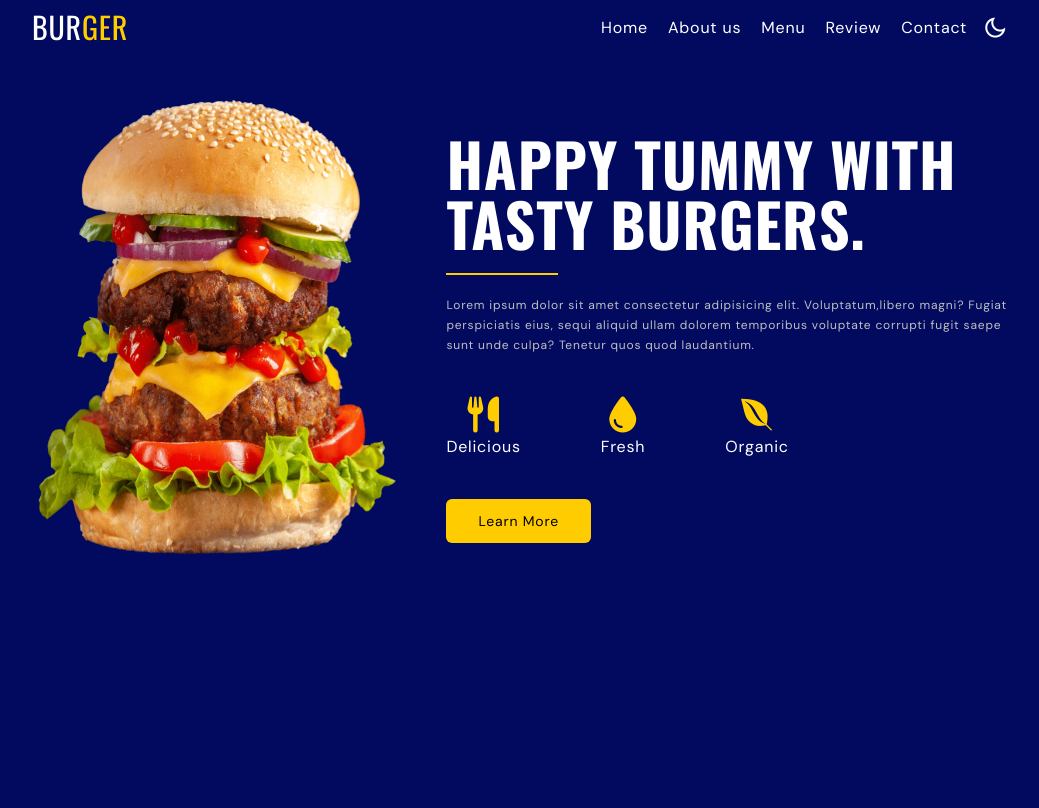
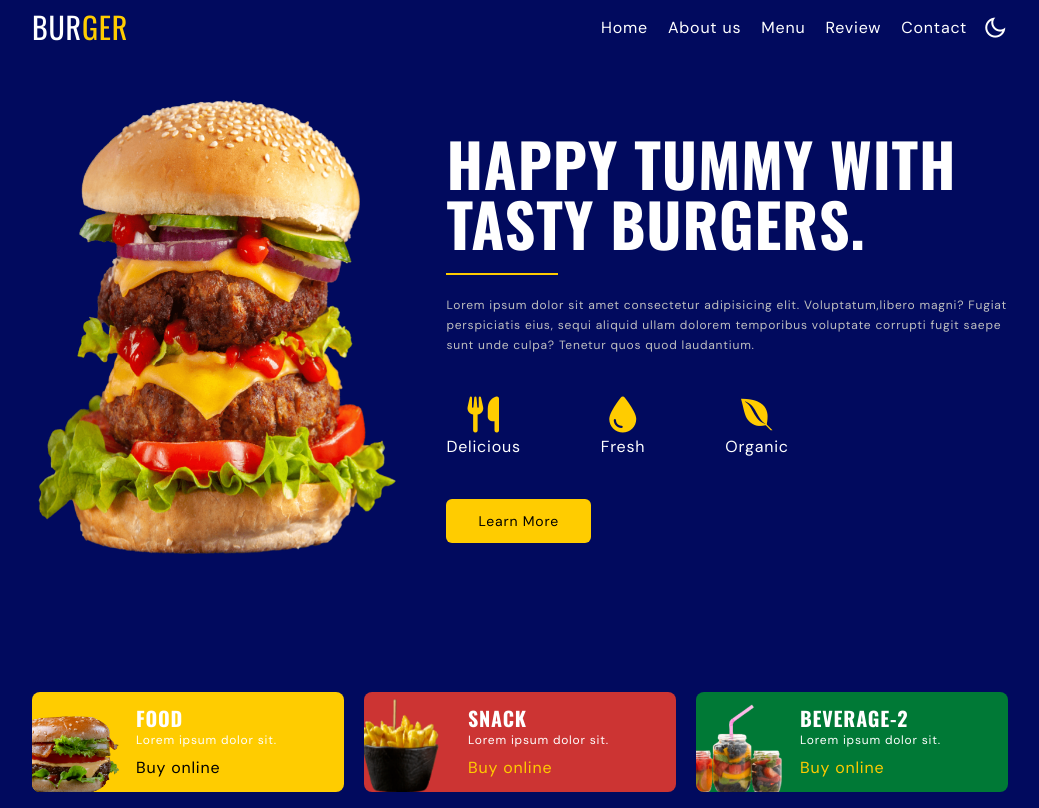
Before and after one commit to Alireza-ghanbari/burger-shop, a website: page src/index.html in a window 1280 px wide. Shown: the whole page, without its empty margins (120-1159 px from the left). Drawn offline with nearby package versions, Linux system fonts and the light colour scheme.

Commit message:
create category cards

```diff
--- a/src/index.html
+++ b/src/index.html
@@ -105,6 +105,57 @@
     </section>
 
     <!--~~~~~~~~~~~~~~~ Category ~~~~~~~~~~~~~~~-->
+    <section id="category">
+      <div class="container flex flex-col gap-5 md:flex-row">
+        <!-- card 1 -->
+        <div class="category__card bg-secondaryColor flex py-3 rounded-lg overflow-hidden md:flex-1">
+          <div class="basis-1/3 relative">
+            <img src="img/burger-1.png" alt="category image" class="absolute w-28 -bottom-4 -left-4">
+          </div>
+
+          <div>
+            <div class="mb-2">
+              <h4 class="card__title">Food</h4>
+              <p class="text-xs">Lorem ipsum dolor sit.</p>
+            </div>
+
+            <a href="#" class="text-blackColor cursor-pointer">Buy online</a>
+          </div>
+        </div>
+
+        <!-- card 2 -->
+        <div class="category__card bg-redColor flex py-3 rounded-lg overflow-hidden md:flex-1">
+          <div class="basis-1/3 relative">
+            <img src="img/snack-1.png" alt="category image" class="absolute w-28 -bottom-4 -left-4">
+          </div>
+
+          <div>
+            <div class="mb-2">
+              <h4 class="card__title">Snack</h4>
+              <p class="text-xs">Lorem ipsum dolor sit.</p>
+            </div>
+
+            <a href="#" class="text-secondaryColor cursor-pointer">Buy online</a>
+          </div>
+        </div>
+
+        <!-- card 3 -->
+        <div class="category__card bg-greenColor flex py-3 rounded-lg overflow-hidden md:flex-1">
+          <div class="basis-1/3 relative">
+            <img src="img/beverage-2.png" alt="category image" class="absolute w-28 -bottom-4 -left-4">
+          </div>
+
+          <div>
+            <div class="mb-2">
+              <h4 class="card__title">beverage-2</h4>
+              <p class="text-xs">Lorem ipsum dolor sit.</p>
+            </div>
+
+            <a href="#" class="text-secondaryColor cursor-pointer">Buy online</a>
+          </div>
+        </div>
+      </div>
+    </section>
 
     <!--~~~~~~~~~~~~~~~ Promo ~~~~~~~~~~~~~~~-->
 
--- a/src/input.css
+++ b/src/input.css
@@ -25,8 +25,13 @@
 }
 
 @layer utilities {
-    .home__title {
+    .home__title,
+    .card__title {
         @apply text-4xl font-oswald font-bold uppercase lg:text-6xl;
+    }
+
+    .card__title {
+        @apply text-xl
     }
 
     .separator {
@@ -36,4 +41,5 @@
     .paragraph {
         @apply text-paragraphColor text-xs leading-5
     }
+
 }
```
Also changed, not shown: src/output.css.
